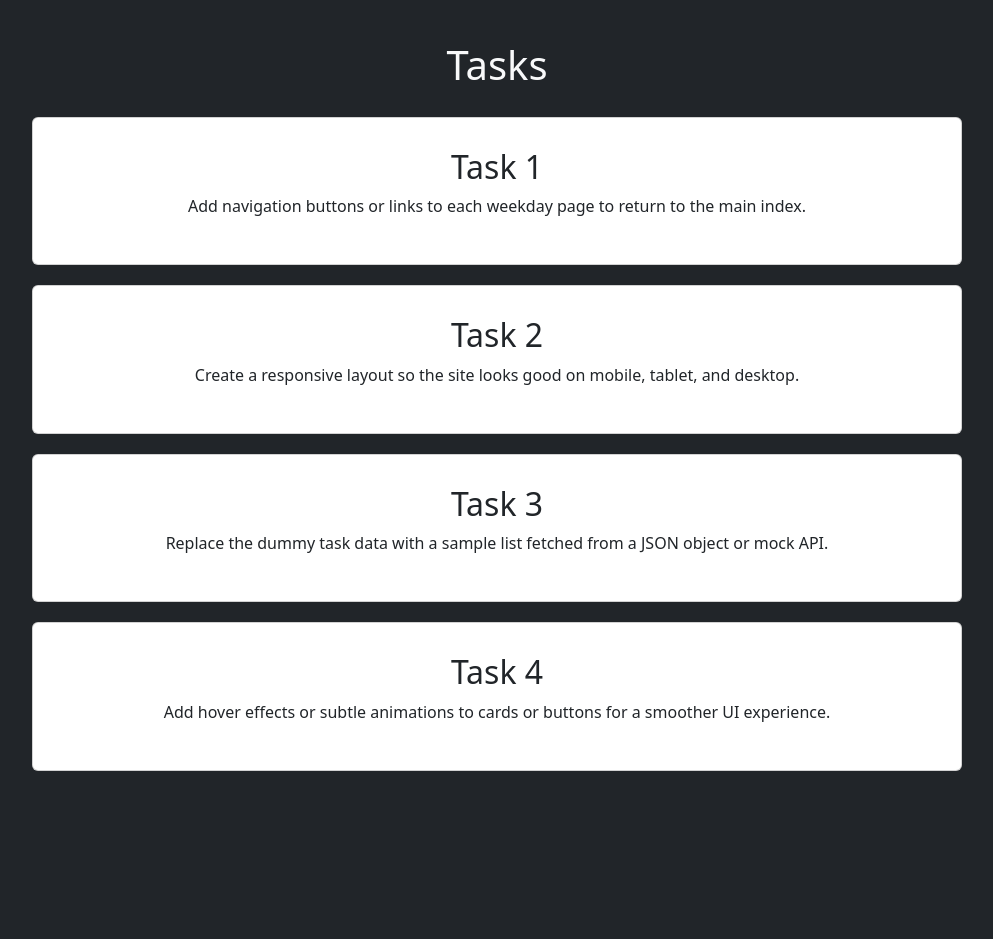
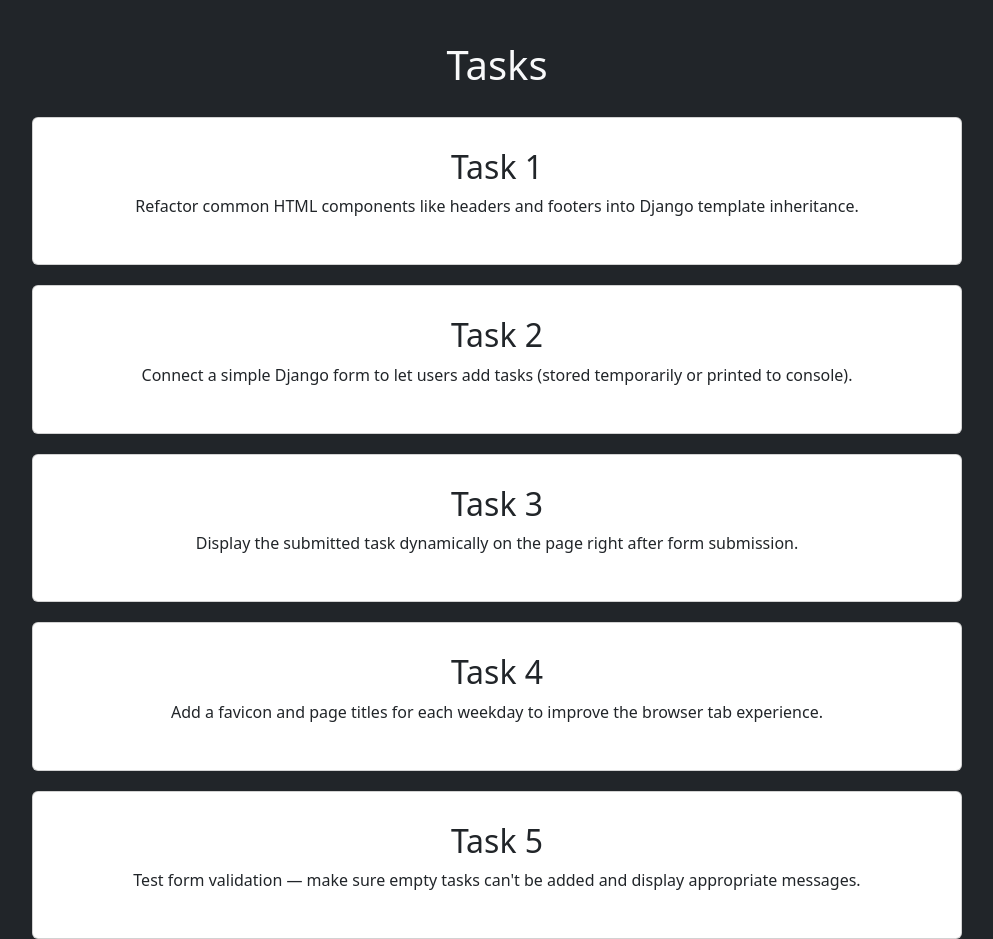
Before and after one commit to vineet-k09/weekplanner, a Django app: page /tasks/wednesday/ in a window 1280 px wide. Shown: the part 209-1148 px from the top of the page, without its empty margins (143-1136 px from the left). Before the commit the page ends 980 px from the top, so only its background shows below. Run offline with Django 5.2, Linux system fonts and the light colour scheme.

Commit message:
Update wednesday.html

```diff
--- a/tasks/templates/tasks/wednesday.html
+++ b/tasks/templates/tasks/wednesday.html
@@ -38,21 +38,26 @@
     <div class="container">
     <div class="card col-10 d-flex justify-content-center align-items-center">
         <h2>Task 1</h2>
-        <p>Add navigation buttons or links to each weekday page to return to the main index.</p>
+        <p>Refactor common HTML components like headers and footers into Django template inheritance.</p>
     </div>
     <div class="card col-10 d-flex justify-content-center align-items-center">
         <h2>Task 2</h2>
-        <p>Create a responsive layout so the site looks good on mobile, tablet, and desktop.</p>
+        <p>Connect a simple Django form to let users add tasks (stored temporarily or printed to console).</p>
     </div>
     <div class="card col-10 d-flex justify-content-center align-items-center">
         <h2>Task 3</h2>
-        <p>Replace the dummy task data with a sample list fetched from a JSON object or mock API.</p>
+        <p>Display the submitted task dynamically on the page right after form submission.</p>
     </div>
     <div class="card col-10 d-flex justify-content-center align-items-center">
         <h2>Task 4</h2>
-        <p>Add hover effects or subtle animations to cards or buttons for a smoother UI experience.</p>
+        <p>Add a favicon and page titles for each weekday to improve the browser tab experience.</p>
+    </div>
+    <div class="card col-10 d-flex justify-content-center align-items-center">
+        <h2>Task 5</h2>
+        <p>Test form validation — make sure empty tasks can't be added and display appropriate messages.</p>
     </div>
 </div>
+
 
 </body>
 
```
